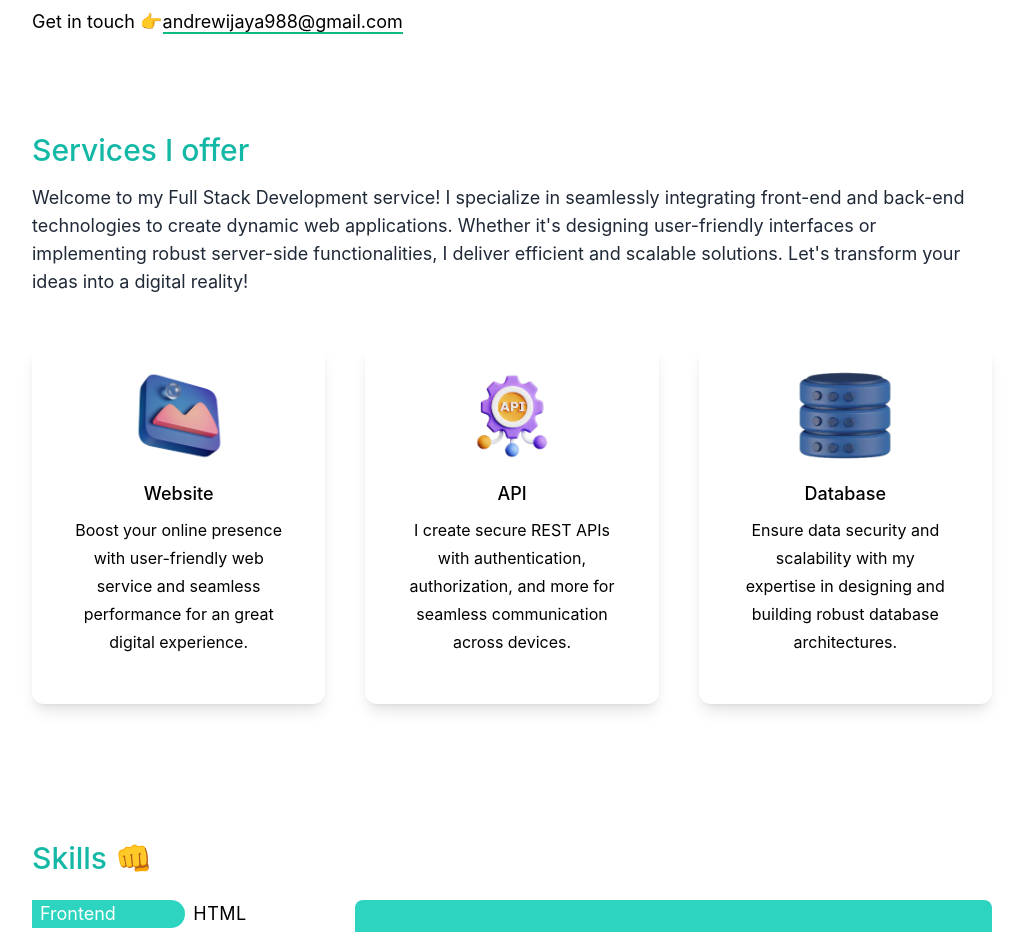
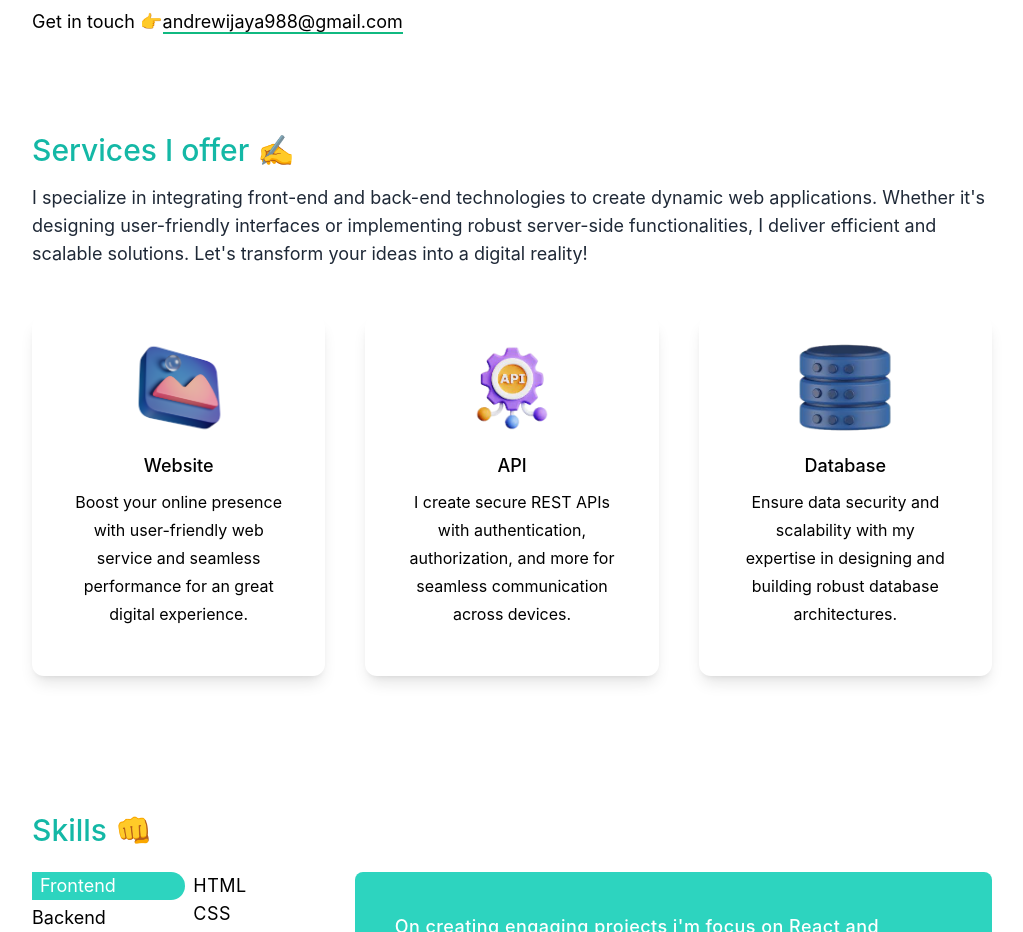
Before and after one commit to Andrewij21/DreDev, a React (Vite) app: page / in a window 1280 px wide. Shown: the part 1400-2332 px from the top of the page, without its empty margins (128-1151 px from the left). Built offline with nearby package versions, Linux system fonts and the light colour scheme.

Commit message:
refactor: add icon and remove some text

```diff
--- a/src/components/Service.jsx
+++ b/src/components/Service.jsx
@@ -29,15 +29,14 @@ export default function Service() {
     <section id="services" className="">
       <div>
         <h3 className="text-3xl font-medium text-teal-500  dark:text-teal-400 mb-2">
-          Services I offer
+          Services I offer ✍️
         </h3>
         <p className="py-2 text-gray-800 dark:text-white">
-          Welcome to my Full Stack Development service! I specialize in
-          seamlessly integrating front-end and back-end technologies to create
-          dynamic web applications. Whether it&apos;s designing user-friendly
-          interfaces or implementing robust server-side functionalities, I
-          deliver efficient and scalable solutions. Let&apos;s transform your
-          ideas into a digital reality!
+          I specialize in integrating front-end and back-end technologies to
+          create dynamic web applications. Whether it&apos;s designing
+          user-friendly interfaces or implementing robust server-side
+          functionalities, I deliver efficient and scalable solutions.
+          Let&apos;s transform your ideas into a digital reality!
         </p>
       </div>
       <div className="md:flex max-w-full gap-10 dark:text-slate-300">
```
